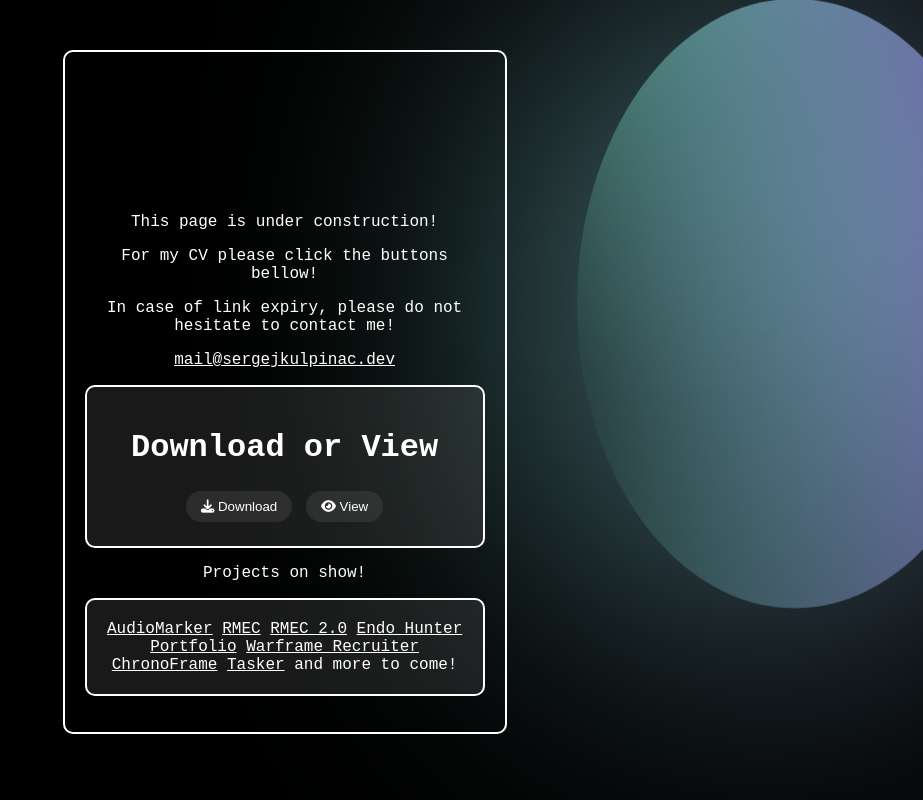
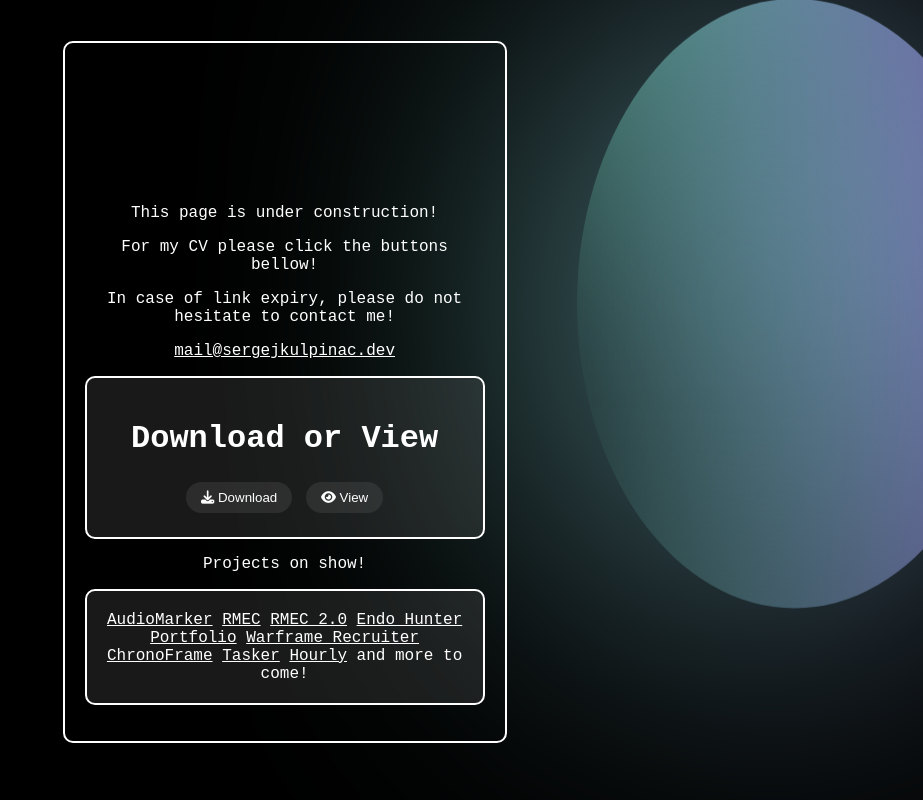
Before and after one commit to Tumba123/projects, a plain HTML site: page index.html in a window 1280 px wide. Shown: the top 800 px of the page, without its empty margins (357-1280 px from the left). Drawn offline with nearby package versions, Linux system fonts and the light colour scheme.

Commit message:
Update index.html

```diff
--- a/index.html
+++ b/index.html
@@ -35,6 +35,7 @@
         <a href="https://tumba123.github.io/Warframe-Recruiter/">Warframe Recruiter</a>
         <a href="https://chronoframe.tumba.dev/">ChronoFrame</a>
         <a href="https://tumba123.github.io/bst352/">Tasker</a>
+        <a href="http://stundenbuch.sergejkulpinac.dev/">Hourly</a>
         <span>and more to come!</span>
       </div>
     </div>
```
